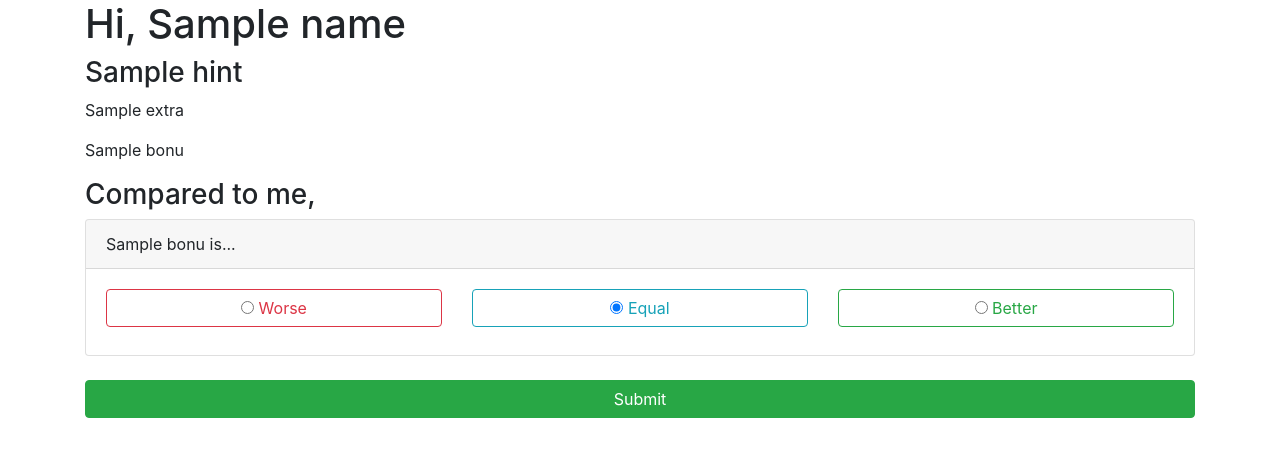
After one commit to puct9/matchmaker, a Flask app: template templates/respond_page_rm2.html in a window 1280 px wide. The commit adds this page. Shown: the top 457 px of the page. Run offline with Flask 2, Linux system fonts and the light colour scheme; the template is opened without the code that fills it: most values are stand-ins (such as "Sample title", 1, 10 or a date in 2020); some libraries are stand-ins or nearby versions.

Commit message:
Template refactor and expansion

```diff
--- a/templates/create_room.html
+++ b/templates/create_room.html
@@ -18,6 +18,10 @@
                 <div class="form-check">
                     <input class="form-check-input" type="radio" name="mm_mode" id="mm_mode_2" value="role">
                     <label class="form-check-label" for="mm_mode_2">Match based on role preferences</label>
+                </div>
+                <div class="form-check">
+                    <input class="form-check-input" type="radio" name="mm_mode" id="mm_mode_3" value="rolev2">
+                    <label class="form-check-label" for="mm_mode_3">Match based on role preferences version 2</label>
                 </div>
                 <br />
             </form>
--- a/templates/respond_page_base.html
+++ b/templates/respond_page_base.html
@@ -12,5 +12,7 @@
             {% block response_form %}{% endblock %}
             <br />
         </div>
+        {% block scripts %}
+        {% endblock %}
     </body>
 </html>
--- a/templates/respond_page_rm1.html
+++ b/templates/respond_page_rm1.html
@@ -12,6 +12,8 @@
         <input type="{{ _type }}" class="form-control" id="{{ _name }}" name="{{ _name }}" min="0" max="9">
     </div>
     {% endfor %}
+    {% block respond_page_rm2_ext %}
+    {% endblock %}
     <button class="btn btn-success btn-block" type="submit">Submit</button>
 </form>
 {% endblock %}
--- /dev/null
+++ b/templates/respond_page_rm2.html
@@ -0,0 +1,35 @@
+{% extends "respond_page_rm1.html" %}
+{% block respond_page_rm2_ext %}
+<h3>Compared to me,</h3>
+{% for _name in bonus %}
+<div class="card">
+    <div class="card-header">
+        {{ _name }} is...
+    </div>
+    <div class="card-body">
+        <div class="btn-group-toggle" data-toggle="buttons">
+            <div class="row">
+                <div class="col-md-4">
+                    <label class="btn btn-block btn-outline-danger">
+                        <input type="radio" name="rate{{ loop.index - 1 }}" id="option1" value="worse" autocomplete="off"> Worse
+                    </label>
+                </div>
+                <div class="col-md-4">
+                    <label class="btn btn-block btn-outline-info">
+                        <input type="radio" name="rate{{ loop.index - 1 }}" id="option2" value="unsure" autocomplete="off" checked> Equal
+                    </label>
+                </div>
+                <div class="col-md-4">
+                    <label class="btn btn-block btn-outline-success">
+                        <input type="radio" name="rate{{ loop.index - 1 }}" id="option3" value="better" autocomplete="off"> Better
+                    </label>
+                </div>
+            </div>
+        </div>
+    </div>
+</div>
+<br />
+{% endfor %}
+{% endblock %}
+{% block scripts %}
+{% endblock %}
```
